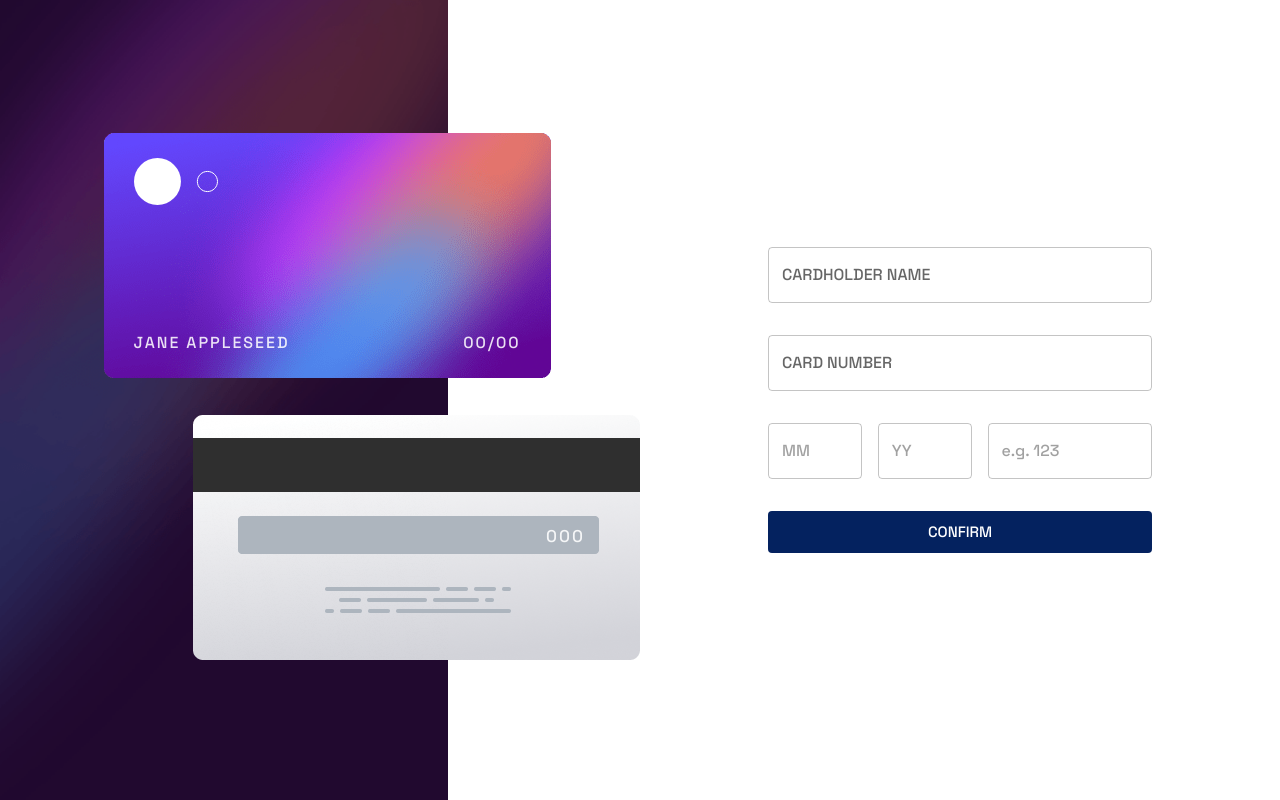
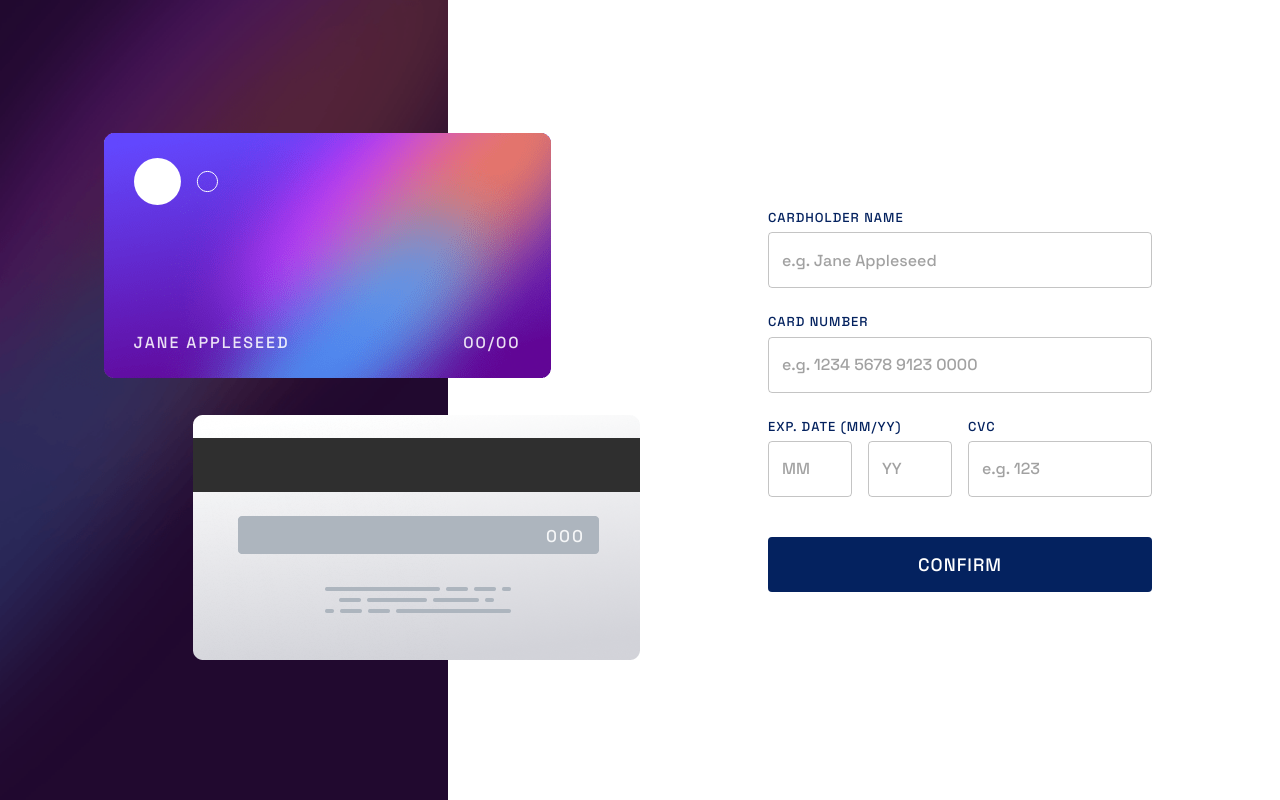
Before and after one commit to DepetrisFe/interactive-card-challenge, a React (Vite) app: page / in a window 1280 px wide. Built offline with nearby package versions, Linux system fonts and the light colour scheme.

Commit message:
textfields labels moved up

```diff
--- a/src/mainPage/index.tsx
+++ b/src/mainPage/index.tsx
@@ -84,21 +84,39 @@ const MainPage = () => {
           noValidate
           onSubmit={handleSubmit}
         >
+          <Box className={classes.textFieldContainer}>
+            <Typography color="primary" fontSize={13} letterSpacing={1}>
+              CARDHOLDER NAME
+            </Typography>
             <TextField
               autoComplete="off"
-            label={"cardholder name".toUpperCase()}
+              fullWidth
+              inputProps={{ maxLength: 25 }}
               name="name"
               onChange={(e) => handleChange(e)}
+              placeholder="e.g. Jane Appleseed"
             />
+          </Box>
+          <Box className={classes.textFieldContainer}>
+            <Typography color="primary" fontSize={13} letterSpacing={1}>
+              CARD NUMBER
+            </Typography>
             <TextField
               autoComplete="off"
-            label={"card number".toUpperCase()}
+              fullWidth
+              inputProps={{ maxLength: 19 }}
               name="cardNumber"
+              onChange={(e) => handleChange(e)}
+              placeholder="e.g. 1234 5678 9123 0000 "
               value={formatCardNumber(card.cardNumber)}
-            onChange={(e) => handleChange(e)}
-            inputProps={{ maxLength: 19 }}
             />
-          <Box className={classes.cardRow}>
+          </Box>
+          <Grid className={classes.cardRow}>
+            <Grid container className={classes.textFieldContainer}>
+              <Typography color="primary" fontSize={13} letterSpacing={1}>
+                EXP. DATE (MM/YY)
+              </Typography>
+              <Box className={classes.expirationContainer}>
                 <TextField
                   autoComplete="off"
                   inputProps={{ maxLength: 2 }}
@@ -113,6 +131,12 @@ const MainPage = () => {
                   onChange={(e) => handleChange(e)}
                   placeholder="YY"
                 />
+              </Box>
+            </Grid>
+            <Grid container className={classes.textFieldContainer}>
+              <Typography color="primary" fontSize={13} letterSpacing={1}>
+                CVC
+              </Typography>
               <TextField
                 autoComplete="off"
                 fullWidth
@@ -121,16 +145,22 @@ const MainPage = () => {
                 onChange={(e) => handleChange(e)}
                 placeholder="e.g. 123"
               />
-          </Box>
+            </Grid>
+          </Grid>
+          <Box className={classes.btnContainer}>
             <LoadingButton
+              className={classes.confirmBtn}
               disableElevation
               fullWidth
               size="large"
               type="submit"
               variant="contained"
             >
+              <Typography letterSpacing={1} fontSize={18}>
                 Confirm
+              </Typography>
             </LoadingButton>
+          </Box>
         </Box>
       </Grid>
     </Grid>
--- a/src/mainPage/styles.tsx
+++ b/src/mainPage/styles.tsx
@@ -81,7 +81,7 @@ export const useStyles = makeStyles((theme: Theme) => {
     },
     formContainer: {
       display: "flex",
-      gap: "2rem",
+      gap: "1.5rem",
       flexDirection: "column",
       justifyContent: "center",
       width: "60%",
@@ -91,5 +91,20 @@ export const useStyles = makeStyles((theme: Theme) => {
       flexWrap: "nowrap",
       gap: "1rem",
     },
+    textFieldContainer: {
+      display: "flex",
+      flexDirection: "column",
+      gap: "0.3rem",
+    },
+    expirationContainer: {
+      display: "flex",
+      gap: "1rem",
+    },
+    btnContainer: {
+      marginTop: "1rem",
+    },
+    confirmBtn: {
+      height: "55px",
+    },
   };
 });
```
Lines whose indentation alone changed are shown as unchanged.
